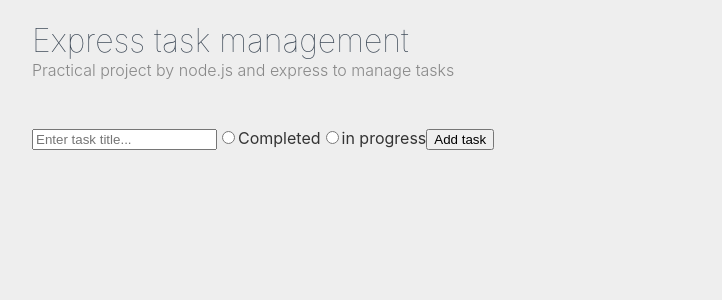
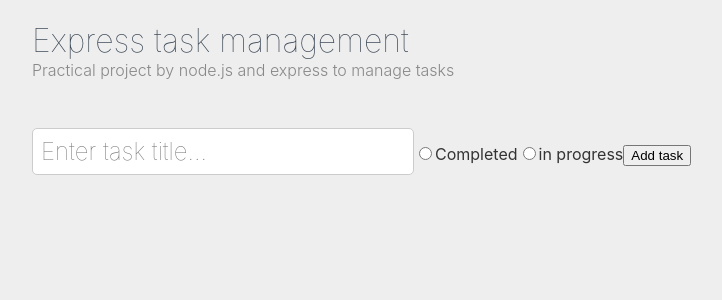
Before and after one commit to amiryxe/express-task-management, a React (Vite) app in the folder client/: page / in a window 1280 px wide. Shown: the top 300 px of the page, without its empty margins (128-850 px from the left). Built offline with nearby package versions, Linux system fonts and the light colour scheme; no server answers.

Commit message:
style: add task input field

```diff
--- a/client/src/App.scss
+++ b/client/src/App.scss
@@ -76,5 +76,14 @@ h6 {
 
   &__add {
     margin-bottom: 2rem;
+
+    input {
+      padding: 0.5rem;
+      border: 1px solid #ccc;
+      border-radius: 5px;
+      font-size: 1.5rem;
+      font-weight: 100;
+      font-family: inherit;
+    }
   }
 }
```
